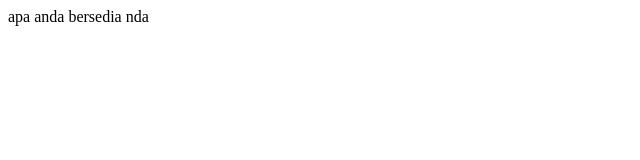
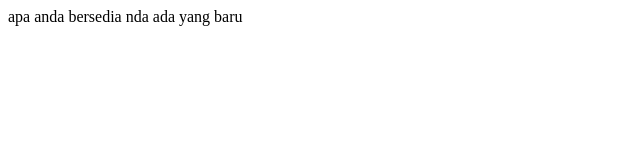
Before and after one commit to rshbandar93/testdeploy, a plain HTML site: page index.html in a window 1280 px wide. Shown: the whole page, without its empty margins (0-640 px from the left). Drawn offline with Linux system fonts and the light colour scheme.

Commit message:
gw nambahin di file

```diff
--- a/index.html
+++ b/index.html
@@ -1,3 +1,3 @@
 <html>
-apa anda bersedia nda
+apa anda bersedia nda ada yang baru
 </html>
```
